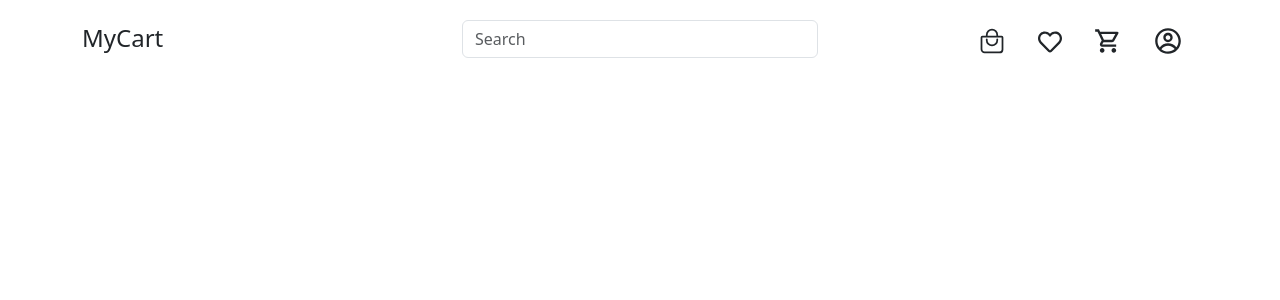
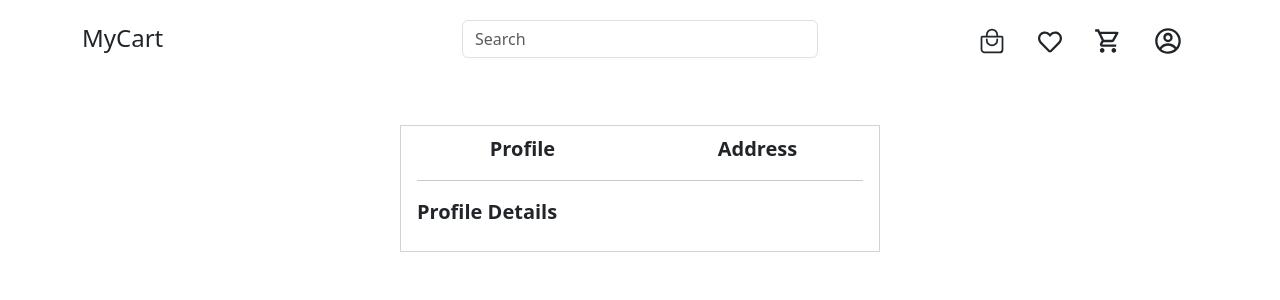
Before and after one commit to 7vTr0x7/MyCart, a React (Vite) app in the folder Frontend/: page /profile in a window 1280 px wide. Shown: the top 300 px of the page. Built offline with nearby package versions, Linux system fonts and the light colour scheme.

Commit message:
frontend - pages - profile - ProfileDetails

```diff
--- a/Frontend/src/app/store.js
+++ b/Frontend/src/app/store.js
@@ -2,7 +2,7 @@ import { configureStore } from "@reduxjs/toolkit";
 import productReducer from "../pages/products/productsSlice";
 import wishlistReducer from "../pages/wishlist/wishlistSlice";
 import cartReducer from "../pages/cart/cartSlice";
-import profileReducer from "./../pages/profile/features/profileSlice";
+import profileReducer from "./../pages/profile/profileSlice";
 
 const store = configureStore({
   reducer: {
--- a/Frontend/src/pages/profile/Profile.jsx
+++ b/Frontend/src/pages/profile/Profile.jsx
@@ -1,10 +1,12 @@
 import React from "react";
 import Header from "../../components/Header";
+import ProfileDetails from "./features/ProfileDetails";
 
 const Profile = () => {
   return (
     <>
       <Header />
+      <ProfileDetails />
     </>
   );
 };
--- /dev/null
+++ b/Frontend/src/pages/profile/features/ProfileDetails.jsx
@@ -0,0 +1,24 @@
+import React from "react";
+
+const ProfileDetails = () => {
+  return (
+    <>
+      <main className="my-5" style={{ height: "40vh" }}>
+        <div className="d-flex justify-content-center align-content-center">
+          <div className="card px-3 py-2 rounded-0" style={{ width: "30rem" }}>
+            <div className="row text-center">
+              <span className=" col-md-6 fs-5 fw-semibold">Profile</span>
+              <span className=" col-md-6  fs-5 fw-semibold">Address</span>
+            </div>
+            <hr />
+            <div className="card-body p-0">
+              <p className="fs-5 fw-semibold ">Profile Details</p>
+            </div>
+          </div>
+        </div>
+      </main>
+    </>
+  );
+};
+
+export default ProfileDetails;
```
Also changed, not shown: Frontend/src/pages/profile/profileSlice.js (renamed from Frontend/src/pages/profile/features/profileSlice.jsx).
